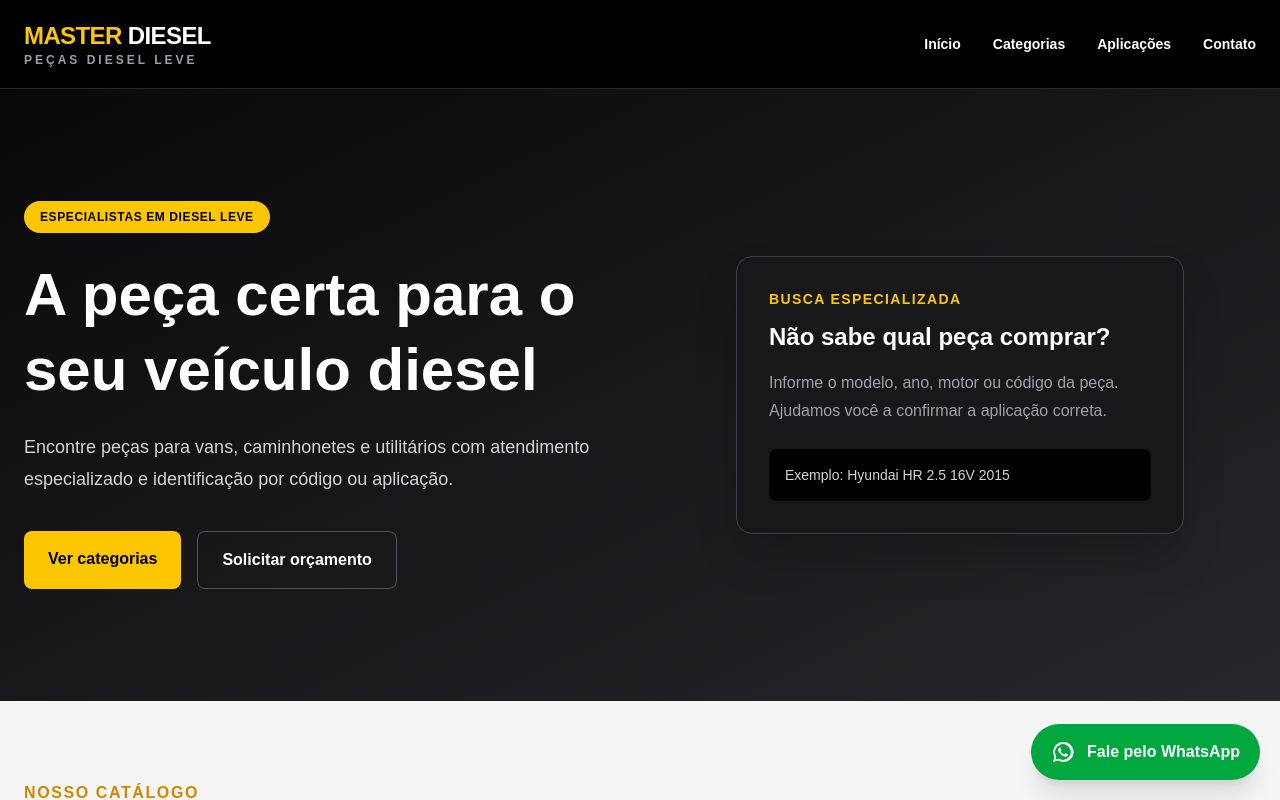
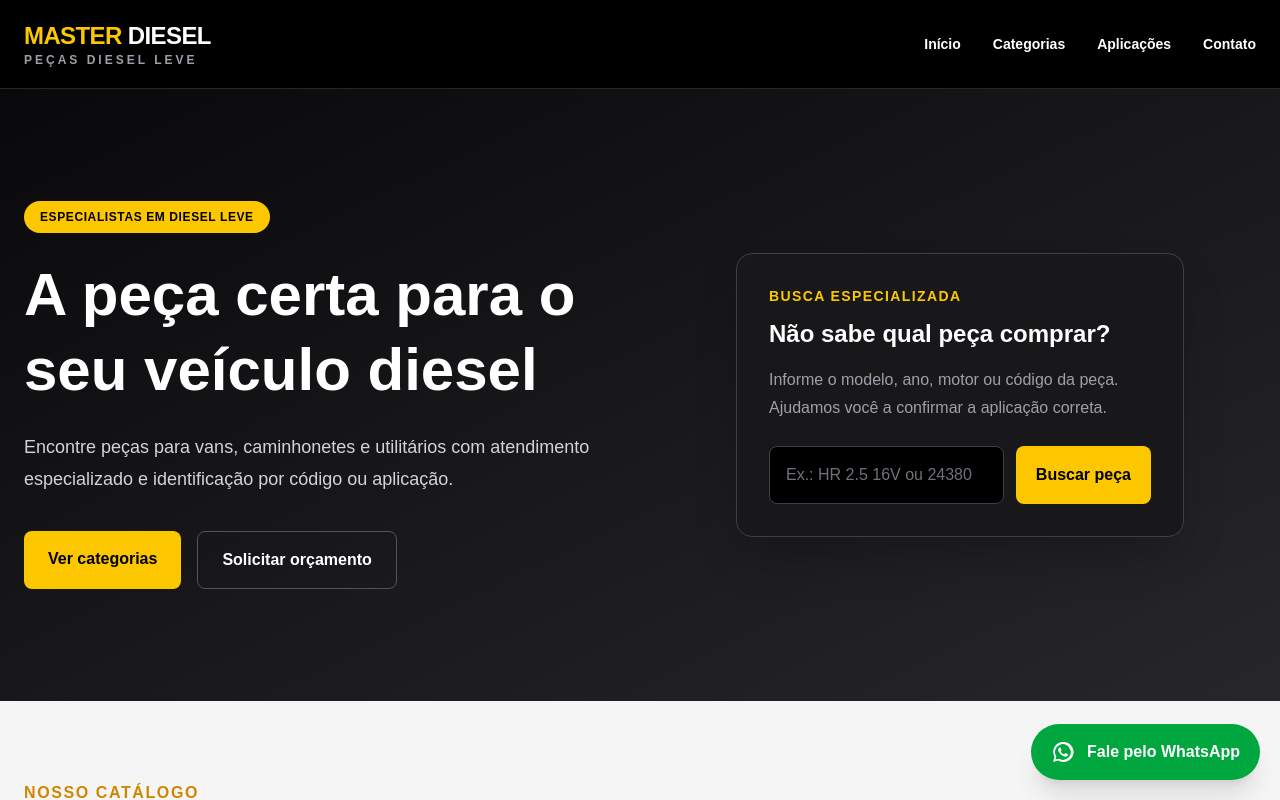
Before and after one commit to Nonexuz/masterdieselparts-web, a Next.js app: page / in a window 1280 px wide. Shown: the top 800 px of the page. Built offline with nearby package versions, Linux system fonts and the light colour scheme.

Commit message:
Conecta busca da pagina inicial ao catalogo

```diff
--- a/src/app/catalogo/page.tsx
+++ b/src/app/catalogo/page.tsx
@@ -24,7 +24,16 @@ async function getProducts() {
   return (data ?? []) as CatalogProduct[];
 }
 
-export default async function CatalogoPage() {
+type CatalogoPageProps = {
+  searchParams: Promise<{
+    busca?: string;
+  }>;
+};
+
+export default async function CatalogoPage({
+  searchParams,
+}: CatalogoPageProps) {
+  const { busca = "" } = await searchParams;
   const products = await getProducts();
 
   return (
@@ -68,7 +77,10 @@ export default async function CatalogoPage() {
       </section>
 
       <section className="mx-auto max-w-7xl px-6 py-14">
-        <ProductCatalog products={products} />
+        <ProductCatalog
+  products={products}
+  initialSearch={busca}
+/>
       </section>
     </main>
   );
--- a/src/app/page.tsx
+++ b/src/app/page.tsx
@@ -110,16 +110,39 @@ export default function Home() {
     <p className="text-sm font-bold uppercase tracking-widest text-yellow-400">
       Busca especializada
     </p>
+
     <h2 className="mt-3 text-2xl font-black">
       Não sabe qual peça comprar?
     </h2>
+
     <p className="mt-4 leading-7 text-zinc-400">
-                Informe o modelo, ano, motor ou código da peça. Ajudamos você
-                a confirmar a aplicação correta.
+      Informe o modelo, ano, motor ou código da peça. Ajudamos
+      você a confirmar a aplicação correta.
     </p>
-              <div className="mt-6 rounded-lg bg-black p-4 text-sm text-zinc-300">
-                Exemplo: Hyundai HR 2.5 16V 2015
+
+    <form action="/catalogo" method="GET" className="mt-6">
+      <label htmlFor="hero-search" className="sr-only">
+        Buscar peça
+      </label>
+
+      <div className="flex flex-col gap-3 sm:flex-row">
+        <input
+          id="hero-search"
+          name="busca"
+          type="search"
+          required
+          placeholder="Ex.: HR 2.5 16V ou 24380-4A100"
+          className="min-w-0 flex-1 rounded-lg border border-zinc-700 bg-black px-4 py-4 text-white outline-none placeholder:text-zinc-500 focus:border-yellow-400"
+        />
+
+        <button
+          type="submit"
+          className="rounded-lg bg-yellow-400 px-5 py-4 font-black text-black transition hover:bg-yellow-300"
+        >
+          Buscar peça
+        </button>
       </div>
+    </form>
   </div>
 </div>
 </div>
--- a/src/components/product-catalog.tsx
+++ b/src/components/product-catalog.tsx
@@ -22,6 +22,7 @@ export type CatalogProduct = {
 
 type ProductCatalogProps = {
   products: CatalogProduct[];
+  initialSearch?: string;
 };
 
 function normalizeText(value: string) {
@@ -53,8 +54,9 @@ function calculateDiscount(
 
 export function ProductCatalog({
   products,
+  initialSearch = "",
 }: ProductCatalogProps) {
-  const [search, setSearch] = useState("");
+  const [search, setSearch] = useState(initialSearch);
 
   const filteredProducts = useMemo(() => {
     const normalizedSearch = normalizeText(search.trim());
```
Lines whose indentation alone changed are shown as unchanged.
